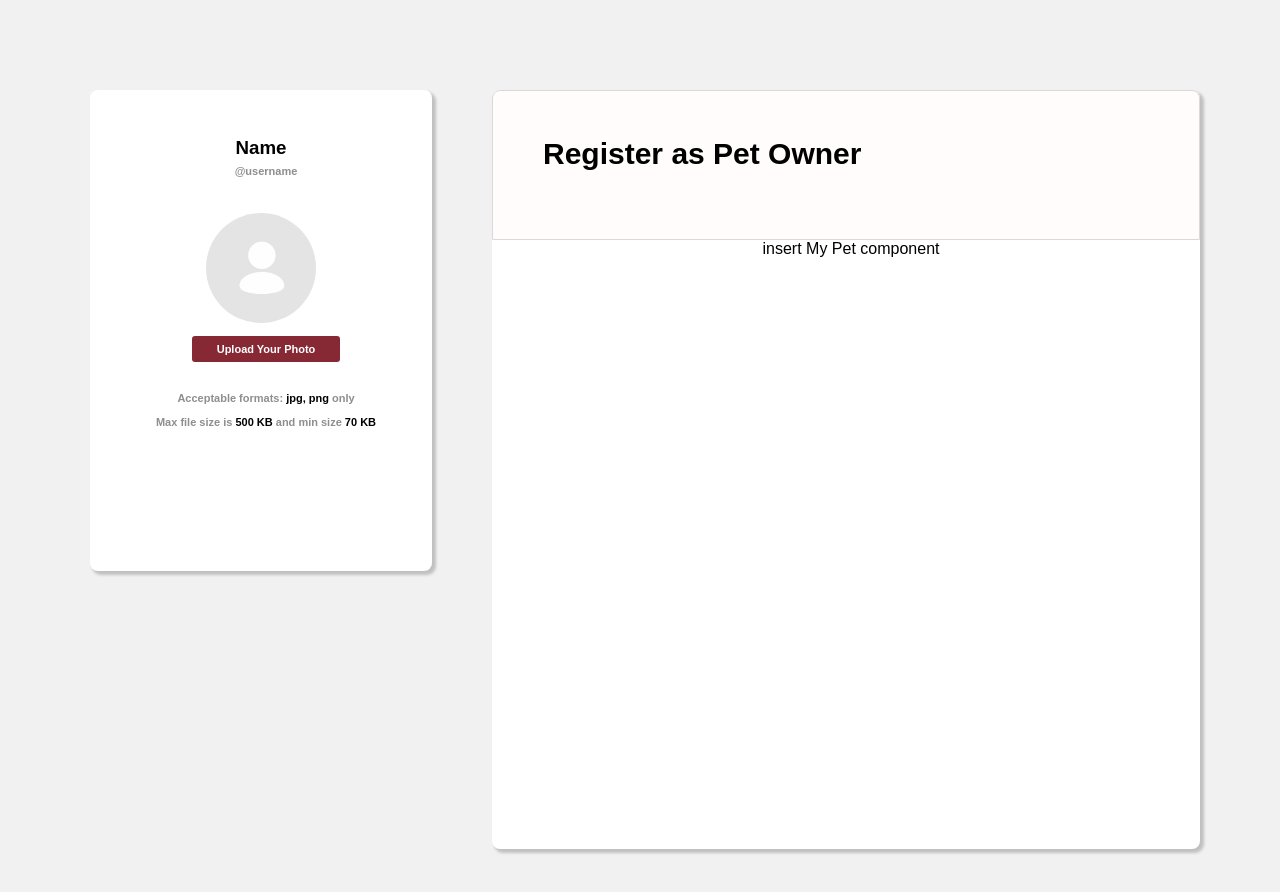
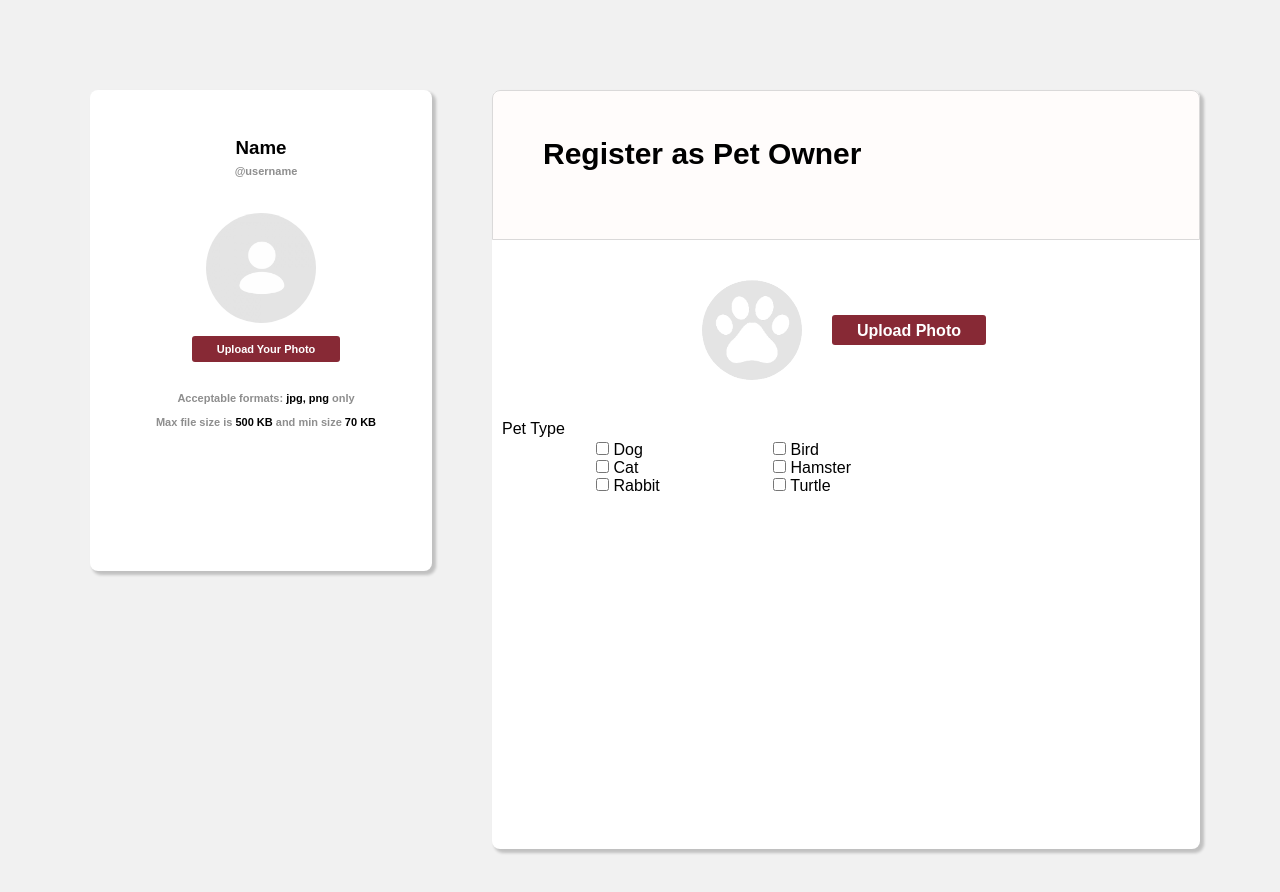
Before and after one commit to 2110336-SoftwareEngineering2/sec1_PCSD, a React (Create React App) app in the folder webapp/: page /register in a window 1280 px wide. Both pictures are taken after a click on the button "Next". Shown: the top 892 px of the page. Built offline with nearby package versions, Linux system fonts and the light colour scheme.

Commit message:
add AddPet

```diff
--- /dev/null
+++ b/webapp/src/Register/AddPet.js
@@ -0,0 +1,56 @@
+import React, { Component } from "react";
+import "./Addpet.css";
+import image from "./../petpic.png";
+
+export default class Addpet extends React.Component {
+    constructor(props) {
+        super(props);
+        this.state = {img: image};
+        this.uploadImg = this.uploadImg.bind(this);
+    }
+
+    uploadImg(event) {
+        const img = URL.createObjectURL(event.target.files[0]);
+        this.setState({img: img});
+    }
+
+    render() {
+        return(
+            <div className="addpet">
+                <div className="picture">
+                <img src={this.state.img}/>
+                <label id="uploadpic">
+                    Upload Photo <input type="file" accept="image/png, image/jpeg" onChange={this.uploadImg}/>
+                </label>
+                </div>
+                <div className="pettype">
+                        <div className="row">
+                        <label>Pet Type</label><br/>
+                            <div className="col-3">
+                                <label>
+                                    <input type="checkbox" value="dog"/>  Dog
+                                </label><br/>
+                                <label>
+                                    <input type="checkbox" value="cat"/>  Cat
+                                </label><br/>
+                                <label>
+                                    <input type="checkbox" value="rabbit"/>  Rabbit
+                                </label>
+                            </div>
+                            <div className="col-4">
+                                <label>
+                                    <input type="checkbox" value="bird"/>  Bird
+                                </label><br/>
+                                <label>
+                                    <input type="checkbox" value="hamster"/>  Hamster
+                                </label><br/>
+                                <label>
+                                    <input type="checkbox" value="turtle"/>  Turtle
+                                </label>
+                            </div>
+                        </div>
+                </div>
+            </div>
+        );
+    }
+}
--- /dev/null
+++ b/webapp/src/Register/Addpet.css
@@ -0,0 +1,28 @@
+
+
+.picture > img {
+    width: 100px;
+    border-radius: 50%;
+}
+
+.picture {
+    display: flex;
+    align-items: center;
+    margin: 40px 210px;
+}
+
+#uploadpic {
+    cursor: pointer;
+    background-color: #872935;
+    color: white;
+    border-radius: 3px;
+    padding: 7px 25px;
+    height: 30px;
+    margin-left: 30px;
+    font-weight: bold;
+
+}
+
+#uploadpic > input {
+    display: none;
+}
--- /dev/null
+++ b/webapp/src/Register/MyPet.css
@@ -0,0 +1,3 @@
+.mypet {
+
+}
--- /dev/null
+++ b/webapp/src/Register/MyPet.js
@@ -0,0 +1,12 @@
+import React from 'react'
+import Addpet from './AddPet'
+
+function MyPet() {
+    return (
+        <div className="mypet">
+            <Addpet />
+        </div>
+    )
+}
+
+export default MyPet
--- a/webapp/src/Register/UserInfo.js
+++ b/webapp/src/Register/UserInfo.js
@@ -3,7 +3,8 @@ import { BrowserRouter as Router, Route } from "react-router-dom";
 import "./UserInfo.css";
 import Register_info from "./Register_info";
 import Register_header from "./Register_header";
-import JobInfo from "./JobInfo"
+import JobInfo from "./JobInfo";
+import MyPet from "./MyPet";
 function UserInfo(props) {
   return (
     <div className="userInfo">
@@ -50,7 +51,7 @@ class Info extends React.Component {
     render() {
         return(
             <div>
-                {this.props.info == "Caretaker" ? <JobInfo/> : <label>insert My Pet component</label>}
+                {this.props.info == "Caretaker" ? <JobInfo/> : <MyPet/>}
             </div>
         );
     }
```
Also changed, not shown: webapp/src/petpic.png (added), 1 other file (tests, documents, lock files or other folders).
